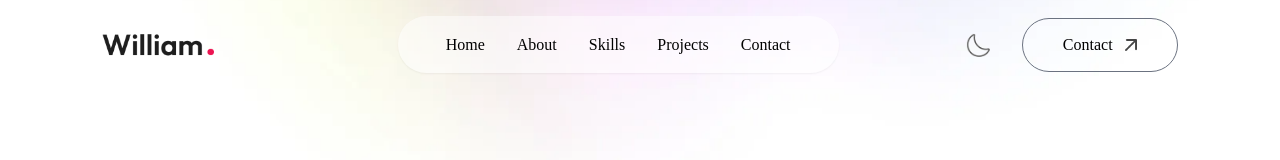
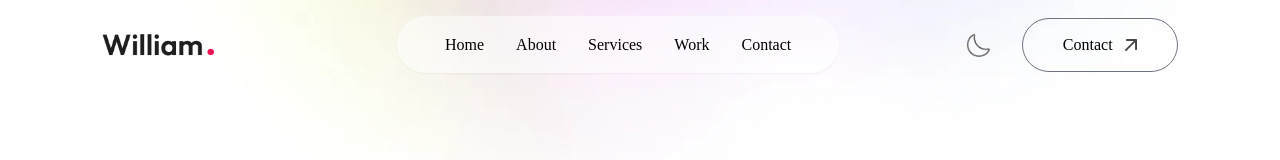
Before and after one commit to SamashaHettiarachchi/my-app-Porfolio, a Next.js app: page / in a window 1280 px wide. Shown: the top 160 px of the page. Built offline with nearby package versions, Linux system fonts and the light colour scheme; a web font is replaced by a local one.

Commit message:
Add_dark_mode-components

```diff
--- a/app/Components/NavBar.jsx
+++ b/app/Components/NavBar.jsx
@@ -2,7 +2,7 @@ import React, { useEffect, useRef, useState } from "react";
 import Image from "next/image";
 import { assets } from "@/Assets/assets";
 
-const NavBar = () => {
+const NavBar = ({ isdarkMode, setIsDarkMode }) => {
   const [isScroll, setIsScroll] = useState(false);
   const sideMenuRef = useRef();
 
@@ -31,24 +31,26 @@ const NavBar = () => {
 
   return (
     <>
-      <div className="fixed top-0 right-0 w-11/12 -z-10 translate-y-[-80%]">
+      <div className="fixed top-0 right-0 w-11/12 -z-10 translate-y-[-80%] dark:hidden">
         <Image src={assets.header_bg_color} alt="" className="w-full" />
       </div>
       <nav
         className={`w-full fixed px-5 lg:px-8 xl:px-[8%] py-4 flex items-center justify-between z-50 ${
-          isScroll ? "bg-white bg-opacity-50 backdrop-blur-lg shadow-sm" : " "
+          isScroll
+            ? "bg-white bg-opacity-50 backdrop-blur-lg shadow-sm dark:bg-darkTheme dark:shadow-white/20"
+            : ""
         }`}
       >
         <a href="#top">
           <Image
-            src={assets.logo}
+            src={isdarkMode ? assets.logo_dark : assets.logo}
             className="w-28 cursor-pointer mr-14"
             alt=""
           />
         </a>
         <ul className="hidden md:flex items-center gap-6 lg:gap-8  rounded-full px-12 py-3 bg-white shadow-sm bg-opacity-50">
           <li>
-            <a className="font-Ovo" href="#home">
+            <a className="font-Ovo" href="#top">
               Home
             </a>
           </li>
@@ -58,13 +60,13 @@ const NavBar = () => {
             </a>
           </li>
           <li>
-            <a className="font-Ovo" href="#skills">
-              Skills
+            <a className="font-Ovo" href="#services">
+              Services
             </a>
           </li>
           <li>
-            <a className="font-Ovo" href="#projects">
-              Projects
+            <a className="font-Ovo" href="#work">
+              Work
             </a>
           </li>
           <li>
@@ -75,8 +77,15 @@ const NavBar = () => {
         </ul>
 
         <div className="flex items-center gap-4">
-          <button>
-            <Image src={assets.moon_icon} alt="" className="w-6" />
+          <button
+            onClick={() => setIsDarkMode((prev) => !prev)}
+            suppressHydrationWarning={true}
+          >
+            <Image
+              src={isdarkMode ? assets.sun_icon : assets.moon_icon}
+              alt={isdarkMode ? "Light mode" : "Dark mode"}
+              className="w-6"
+            />
           </button>
 
           <a
@@ -86,7 +95,11 @@ const NavBar = () => {
             Contact
             <Image src={assets.arrow_icon} className="w-3" alt="" />
           </a>
-          <button className="block md:hidden ml-3" onClick={openMenu}>
+          <button
+            className="block md:hidden ml-3"
+            onClick={openMenu}
+            suppressHydrationWarning={true}
+          >
             <Image src={assets.menu_black} alt="" className="w-6" />
           </button>
         </div>
@@ -104,7 +117,7 @@ const NavBar = () => {
             />
           </div>
           <li>
-            <a className="font-Ovo" onClick={closeMenu} href="#home">
+            <a className="font-Ovo" onClick={closeMenu} href="#top">
               Home
             </a>
           </li>
@@ -114,13 +127,13 @@ const NavBar = () => {
             </a>
           </li>
           <li>
-            <a className="font-Ovo" onClick={closeMenu} href="#skills">
-              Skills
+            <a className="font-Ovo" onClick={closeMenu} href="#services">
+              Services
             </a>
           </li>
           <li>
-            <a className="font-Ovo" onClick={closeMenu} href="#projects">
-              Projects
+            <a className="font-Ovo" onClick={closeMenu} href="#work">
+              Work
             </a>
           </li>
           <li>
```
